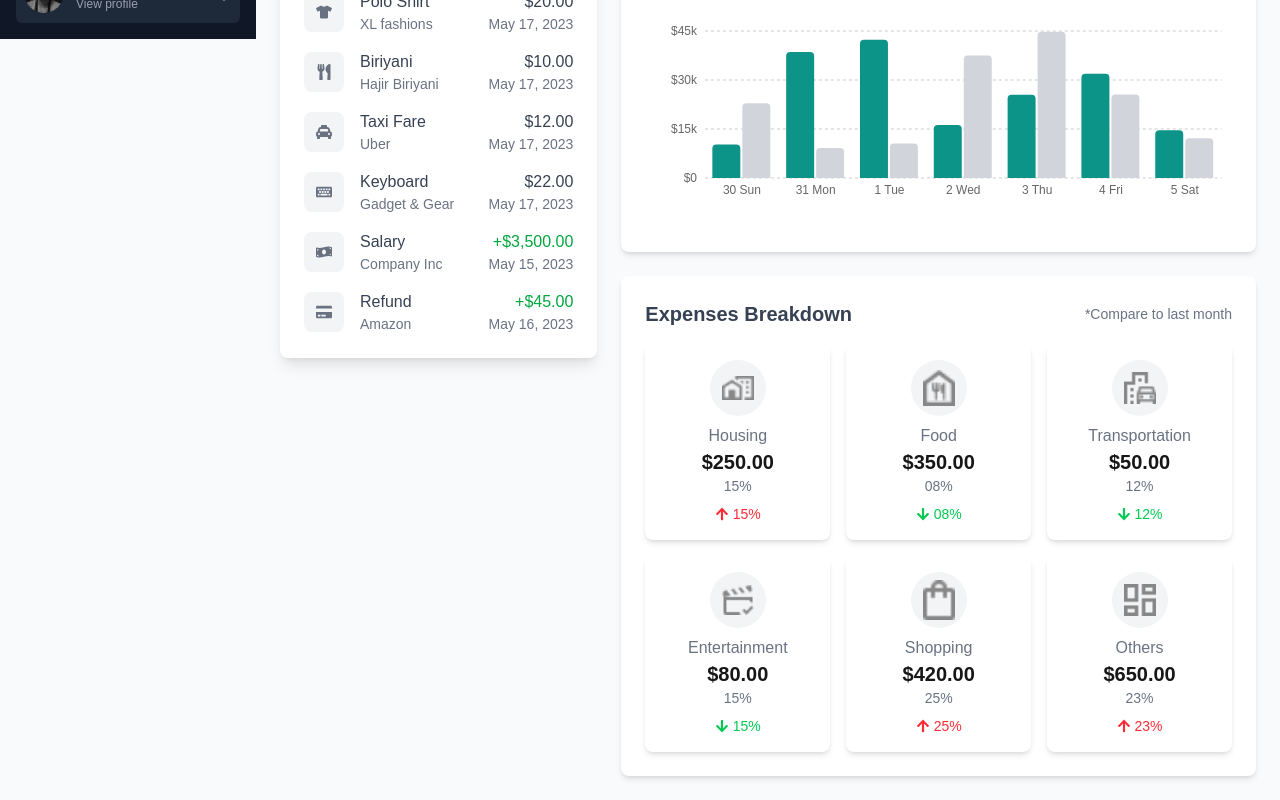
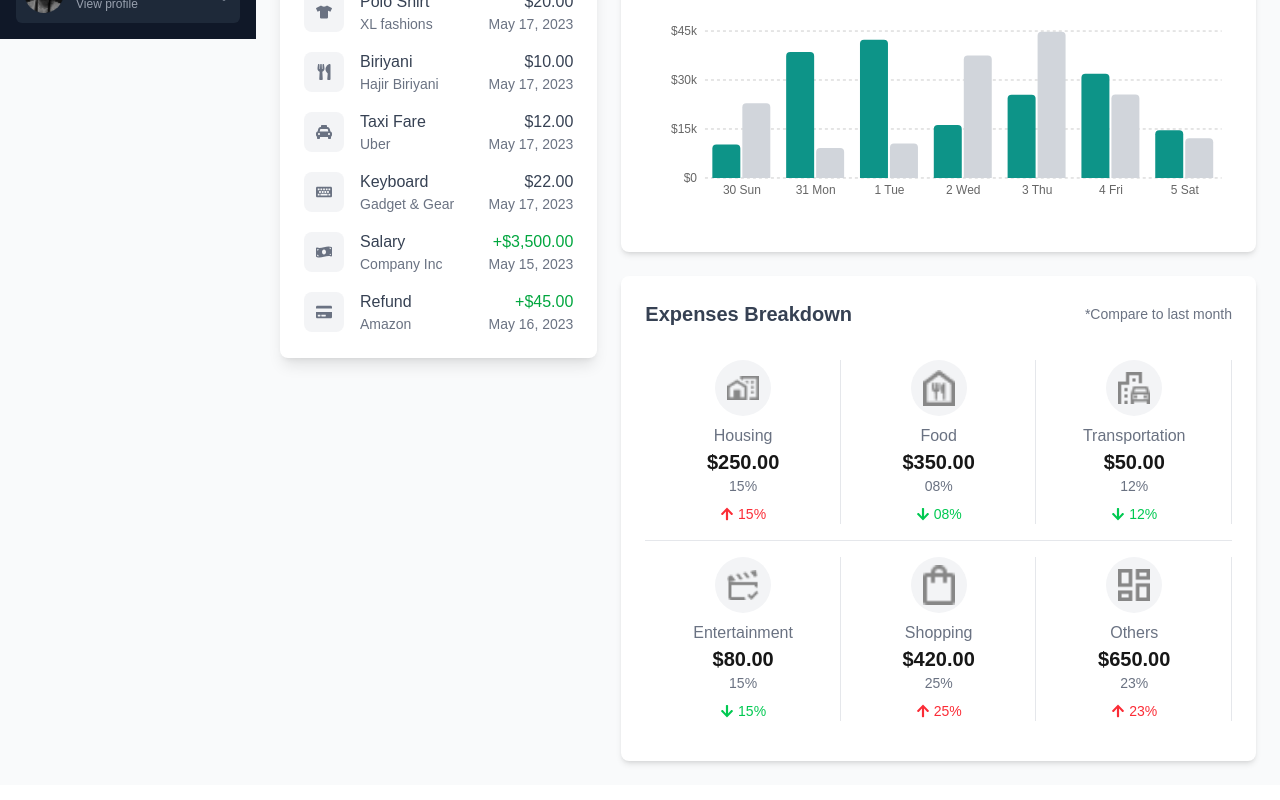
Before and after one commit to Bhankid/finebank, a Next.js app: page /dashboard in a window 1280 px wide. Shown: the part 761-1561 px from the top of the page. Built offline with nearby package versions, Linux system fonts and the light colour scheme.

Commit message:
Refactor ExpensesBreakdown component layout for improved expense card display

```diff
--- a/src/app/components/Dashboard/ExpensesBreakdown.tsx
+++ b/src/app/components/Dashboard/ExpensesBreakdown.tsx
@@ -12,8 +12,11 @@
 }
 
 const ExpenseCard: React.FC<ExpenseCardProps> = ({ icon, category, amount, percentage, trend }) => (
-  <div className="flex flex-col items-center bg-white p-4 rounded-lg shadow-md w-full">
-    <div className="bg-gray-100 p-3 rounded-full mb-2 relative w-14 h-14 flex items-center justify-center">
+  <div className="flex flex-col items-center p-4 w-full relative">
+    {/* Vertical separator line (right border) */}
+    <div className="absolute right-0 top-4 bottom-4 border-r border-gray-200"></div>
+
+    <div className="bg-gray-100 p-3 rounded-full mb-2 w-14 h-14 flex items-center justify-center">
       <Image
         src={icon}
         alt={`${category} icon`}
@@ -101,8 +104,12 @@
           <h1 className="text-xl font-semibold text-gray-700">Expenses Breakdown</h1>
           <div className="text-sm text-gray-500">*Compare to last month</div>
         </div>
-        <div className="grid grid-cols-1 sm:grid-cols-2 lg:grid-cols-3 gap-4">
-          {expenses.map((expense, index) => (
+
+        {/* Grid with 3 columns and horizontal dividers between rows */}
+        <div className="grid grid-cols-3 divide-y divide-gray-200">
+          {/* First row */}
+          <div className="col-span-3 grid grid-cols-3">
+            {expenses.slice(0, 3).map((expense, index) => (
               <ExpenseCard
                 key={index}
                 icon={expense.icon}
@@ -113,6 +120,21 @@
               />
             ))}
           </div>
+
+          {/* Second row */}
+          <div className="col-span-3 grid grid-cols-3">
+            {expenses.slice(3, 6).map((expense, index) => (
+              <ExpenseCard
+                key={index + 3}
+                icon={expense.icon}
+                category={expense.category}
+                amount={expense.amount}
+                percentage={expense.percentage}
+                trend={expense.trend as 'up' | 'down'}
+              />
+            ))}
+          </div>
+        </div>
       </div>
     </div>
   );
```
Lines whose indentation alone changed are shown as unchanged.
